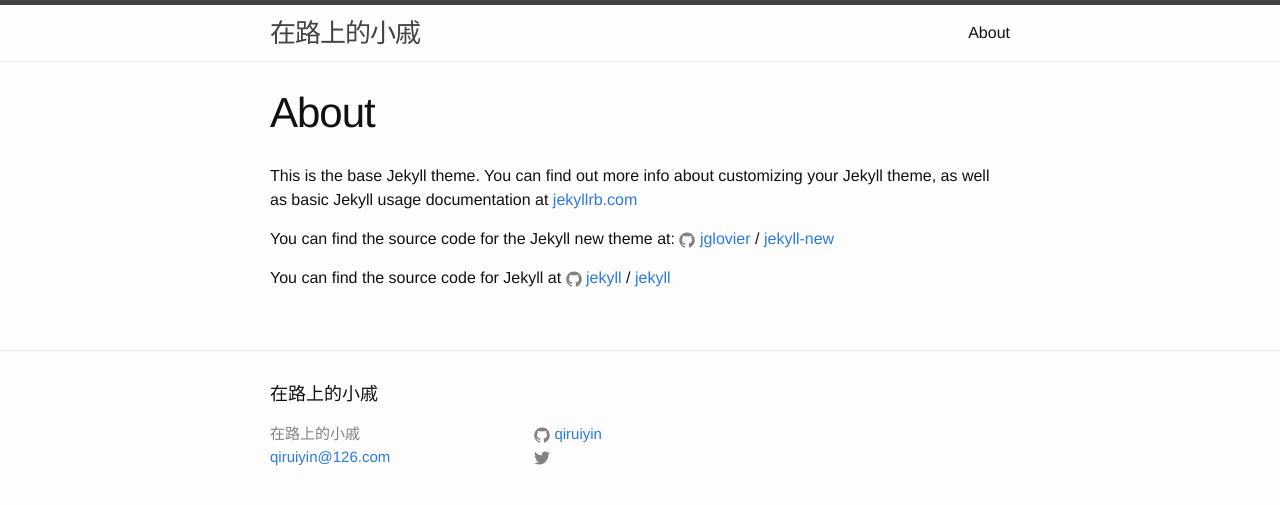
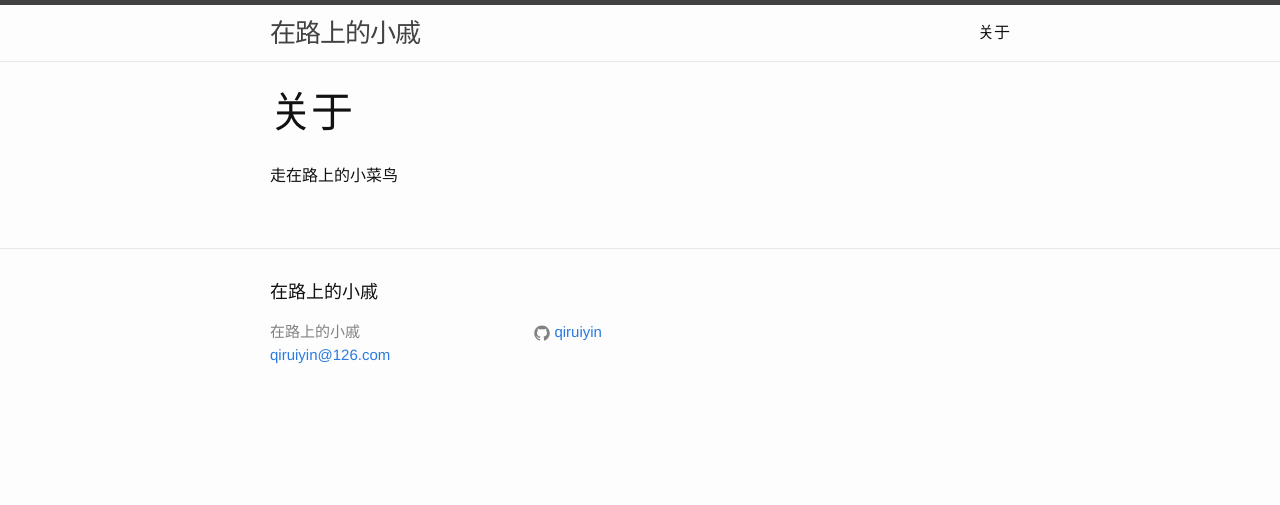
Before and after one commit to qiruiyin/qiruiyin.github.io, a Jekyll site: the page built from about.md, in a window 1280 px wide. Shown: the top 505 px of the page. Built offline with Jekyll 4.4.1, drawn with Linux system fonts in a browser that asks for light colours.

Commit message:
qry: mobile register 并修改模板

```diff
--- a/_includes/footer.html
+++ b/_includes/footer.html
@@ -19,12 +19,6 @@
             {% include icon-github.html username=site.github_username %}
           </li>
           {% endif %}
-
-          {% if site.twitter_username %}
-          <li>
-            {% include icon-twitter.html username=site.twitter_username %}
-          </li>
-          {% endif %}
         </ul>
       </div>
 
--- a/_sass/_base.scss
+++ b/_sass/_base.scss
@@ -147,6 +147,7 @@
         border: 0;
         padding-right: 0;
         padding-left: 0;
+        word-wrap: break-word;
     }
 }
 
--- a/about.md
+++ b/about.md
@@ -1,15 +1,7 @@
 ---
 layout: page
-title: About
+title: 关于
 permalink: /about/
 ---
 
-This is the base Jekyll theme. You can find out more info about customizing your Jekyll theme, as well as basic Jekyll usage documentation at [jekyllrb.com](http://jekyllrb.com/)
-
-You can find the source code for the Jekyll new theme at:
-{% include icon-github.html username="jglovier" %} /
-[jekyll-new](https://github.com/jglovier/jekyll-new)
-
-You can find the source code for Jekyll at
-{% include icon-github.html username="jekyll" %} /
-[jekyll](https://github.com/jekyll/jekyll)
+走在路上的小菜鸟
```
Also changed, not shown: _posts/2016-03-22-mobile-register.markdown (added, +34 -0 lines).
